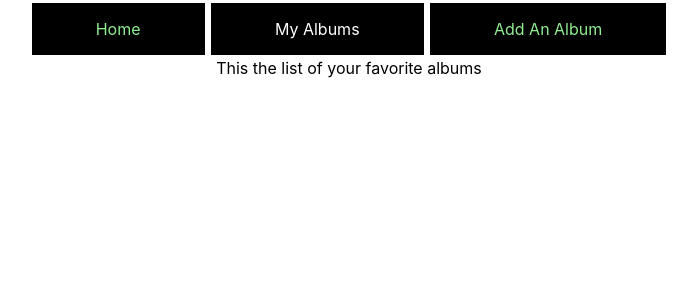
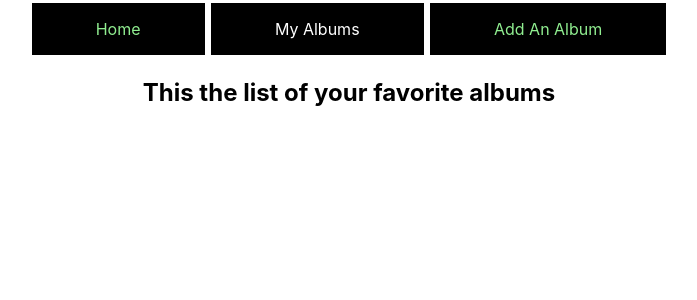
Before and after one commit to guzdaniel/favorite-albums-app, a React (Create React App) app: page /albums in a window 1280 px wide. Shown: the top 300 px of the page, without its empty margins (291-988 px from the left). Built offline with nearby package versions, Linux system fonts and the light colour scheme; data requests are answered from the project's data file.

Commit message:
Adds a fetch to AlbumList and sets state to returned data

```diff
--- a/src/Components/AlbumList.js
+++ b/src/Components/AlbumList.js
@@ -1,9 +1,23 @@
 import React from "react";
+import { useState, useEffect } from "react";
 
 function AlbumList(){
+    const [albums, setAlbums] = useState([])
+
+
+    useEffect(() => {
+        fetch("http://localhost:3001/albums")
+        .then(res => res.json())
+        .then(data => {
+            console.log(data)
+            setAlbums(data)
+        })
+    }, [])
+
+
     return (
         <div>
-            This the list of your favorite albums
+            <h2>This the list of your favorite albums</h2>
         </div>
     )
 }
```
